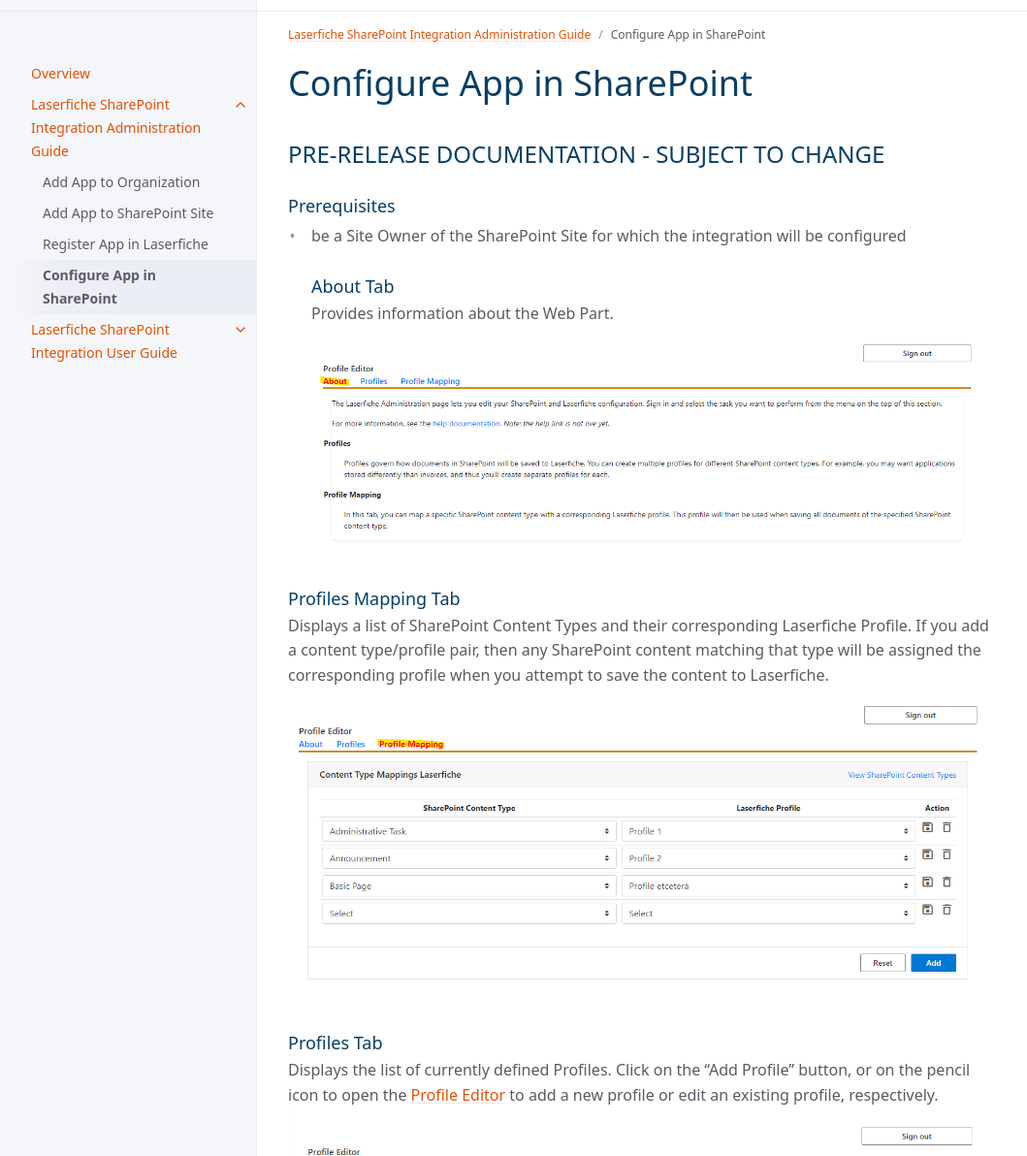
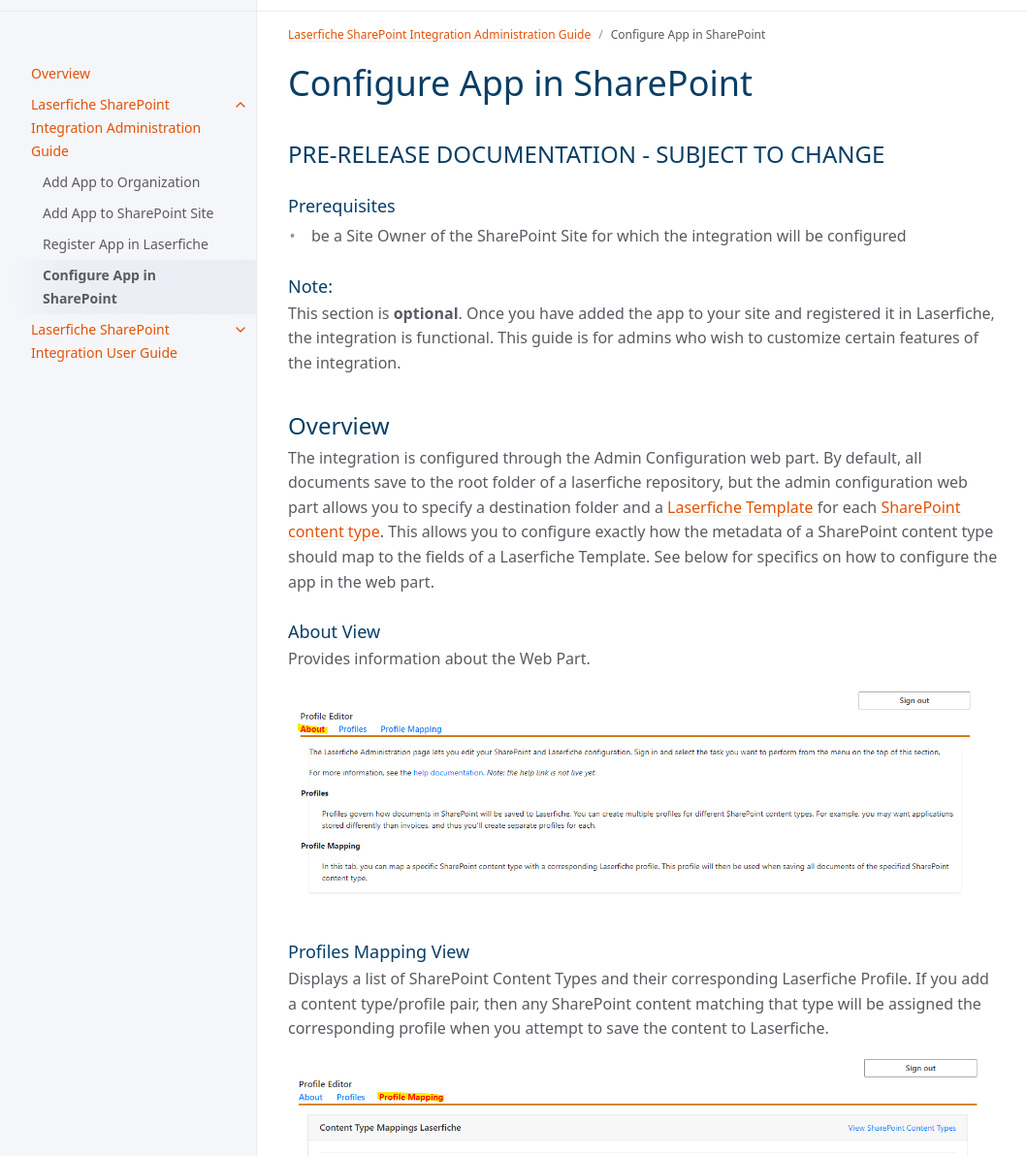
Before and after one commit to isabella232/laserfiche-sharepoint-integration, a Jekyll site: the page built from jekyll_files/docs/admin-documentation/configure-app-in-sharepoint.md, in a window 1280 px wide and 1400 px high, cut to the strip 104-1296 px from the top of the window. Shown: the whole strip at 97% size, without its empty margins (107-1166 px from the left). Built offline with Jekyll 4.4.1, drawn with Linux system fonts in a browser that asks for light colours; cached includes are drawn as plain includes; some of the changed text lies outside the part shown.

Commit message:
more changes to documentation

```diff
--- a/jekyll_files/docs/admin-documentation/configure-app-in-sharepoint.md
+++ b/jekyll_files/docs/admin-documentation/configure-app-in-sharepoint.md
@@ -10,20 +10,27 @@ parent: Laserfiche SharePoint Integration Administration Guide
 
 ### Prerequisites
 - be a Site Owner of the SharePoint Site for which the integration will be configured
-### About Tab
+
+### Note:
+
+This section is **optional**. Once you have added the app to your site and registered it in Laserfiche, the integration is functional. This guide is for admins who wish to customize certain features of the integration.
+
+## Overview
+The integration is configured through the Admin Configuration web part. By default, all documents save to the root folder of a laserfiche repository, but the admin configuration web part allows you to specify a destination folder and a [Laserfiche Template](https://doc.laserfiche.com/laserfiche.documentation/en-us/Content/Fields_and_Templates.html) for each [SharePoint content type](https://support.microsoft.com/en-gb/office/introduction-to-content-types-and-content-type-publishing-e1277a2e-a1e8-4473-9126-91a0647766e5). This allows you to configure exactly how the metadata of a SharePoint content type should map to the fields of a Laserfiche Template. See below for specifics on how to configure the app in the web part.
+### About View
 Provides information about the Web Part.
 <a href="../assets/images/aboutTab.png"><img src="../assets/images/aboutTab.png"></a>
 
-### Profiles Mapping Tab
+### Profiles Mapping View
 Displays a list of SharePoint Content Types and their corresponding Laserfiche Profile. If you add a content type/profile pair, then
 any SharePoint content matching that type will be assigned the corresponding profile when you attempt to save the content to Laserfiche.
 <a href="../assets/images/profileMappingTab.png"><img src="../assets/images/profileMappingTab.png"></a>
 
-### Profiles Tab
+### Profiles View
 Displays the list of currently defined Profiles. Click on the “Add Profile” button, or on the pencil icon to open the [Profile Editor](#profile-editor) to add a new profile or edit an existing profile, respectively.
 <a href="../assets/images/profileTab.png"><img src="../assets/images/profileTab.png"></a>
 
-## Profile Editor
+## Profile Editor View
 <a href="../assets/images/profileEditor.png"><img src="../assets/images/profileEditor.png"></a>
 - Name: this is the identifier used to associate SharePoint content types with this profile in the Profile Mapping tab.
 - Laserfiche Template: If a profile is assigned a template, then all files saved to Laserfiche through that profile will be assigned that template in Laserfiche. [Learn more about templates](https://doc.laserfiche.com/laserfiche.documentation/en-us/Content/Fields_and_Templates.html).
```
Also changed, not shown: jekyll_files/docs/admin-documentation/add-app-to-sp-site.md (+3 -3 lines).
